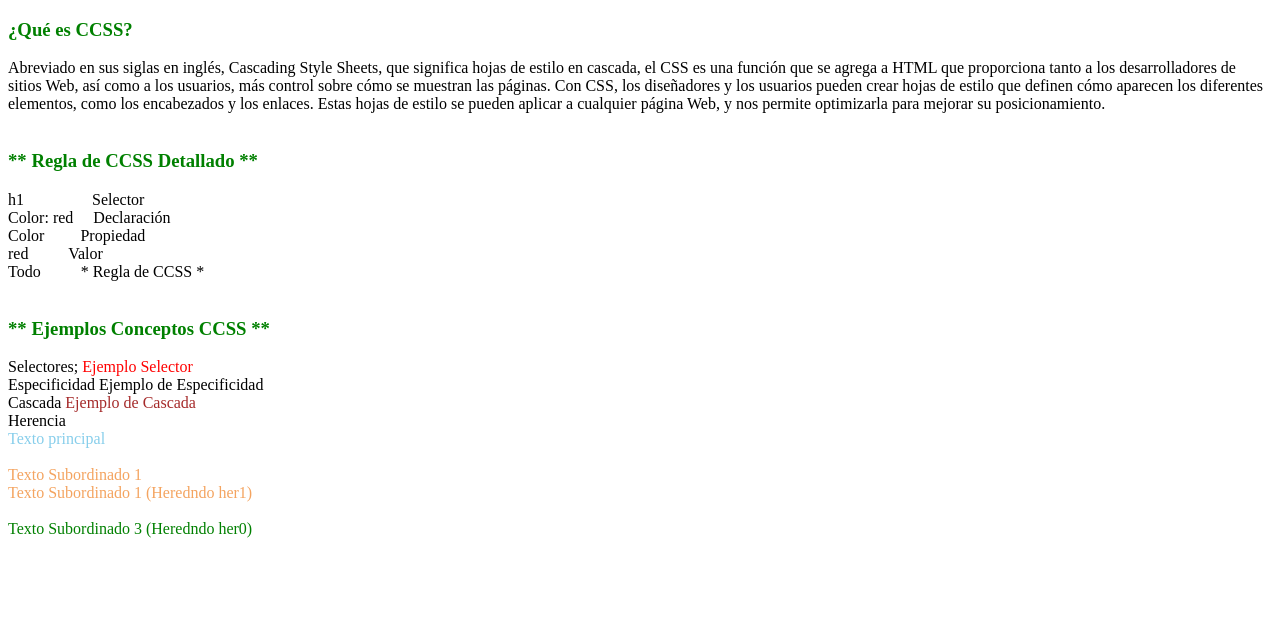
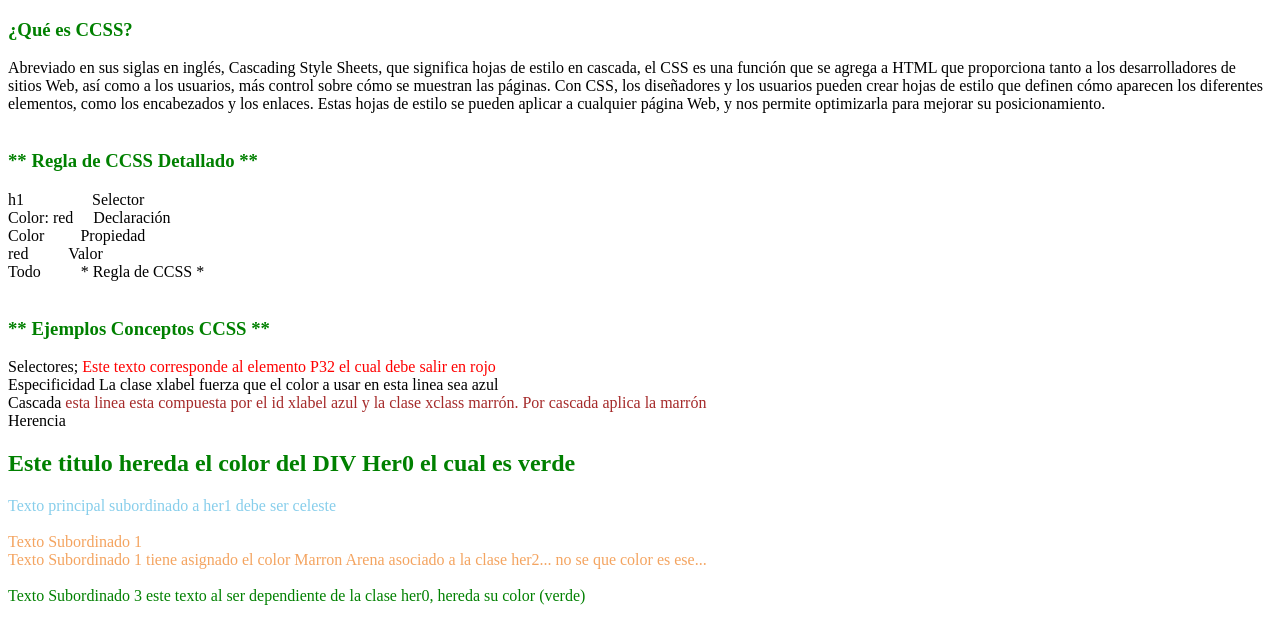
Before and after one commit to ArchUsr00/ccss001, a plain HTML site: page index.html in a window 1280 px wide. Drawn offline with Linux system fonts and the light colour scheme.

Commit message:
Segunda  version CCSS

```diff
--- a/index.html
+++ b/index.html
@@ -42,25 +42,26 @@
             <H1>** Ejemplos Conceptos CCSS **</H1>
 
             <P22>Selectores;</P22>
-            <P32>Ejemplo Selector</P32><br>
+            <P32>Este texto corresponde al elemento P32 el cual debe salir en rojo</P32><br>
             <P23 >Especificidad</P23>
-            <P33 id="xlabel">Ejemplo de Especificidad</P33><br>
+            <P33 id="xlabel">La clase xlabel fuerza que el color a usar en esta linea sea azul </P33><br>
             <P24>Cascada</P24>
-            <P34 id="xlabel" class="xclass">Ejemplo de Cascada</P34><br>
+            <P34 id="xlabel" class="xclass">esta linea esta compuesta por el id xlabel azul  y la clase xclass marrón. Por cascada aplica la marrón</P34><br>
             <P25>Herencia</P25>
             <Div Class="her0">
-                <P35a class="her1">Texto principal</P35a><br>
+                <h2>Este titulo hereda el color del DIV Her0 el cual es verde</h2>
+                <P35a class="her1">Texto principal subordinado a her1 debe ser celeste</P35a><br>
                 <Div>
                     <P35b Class="her2"><br>
                         Texto Subordinado 1
                         <P35c><br>
-                            Texto Subordinado 1 (Heredndo her1)
+                            Texto Subordinado 1 tiene asignado el color Marron Arena asociado a la clase her2... no se que color es ese...
                         </P35c>
                     </P35b><br>
                 </Div>
                 <Div>
                         <P35c><br>
-                            Texto Subordinado 3 (Heredndo her0)
+                            Texto Subordinado 3 este texto al ser dependiente de la clase her0, hereda su color (verde)
                         </P35c>
                 </Div>
             </Div>
```
